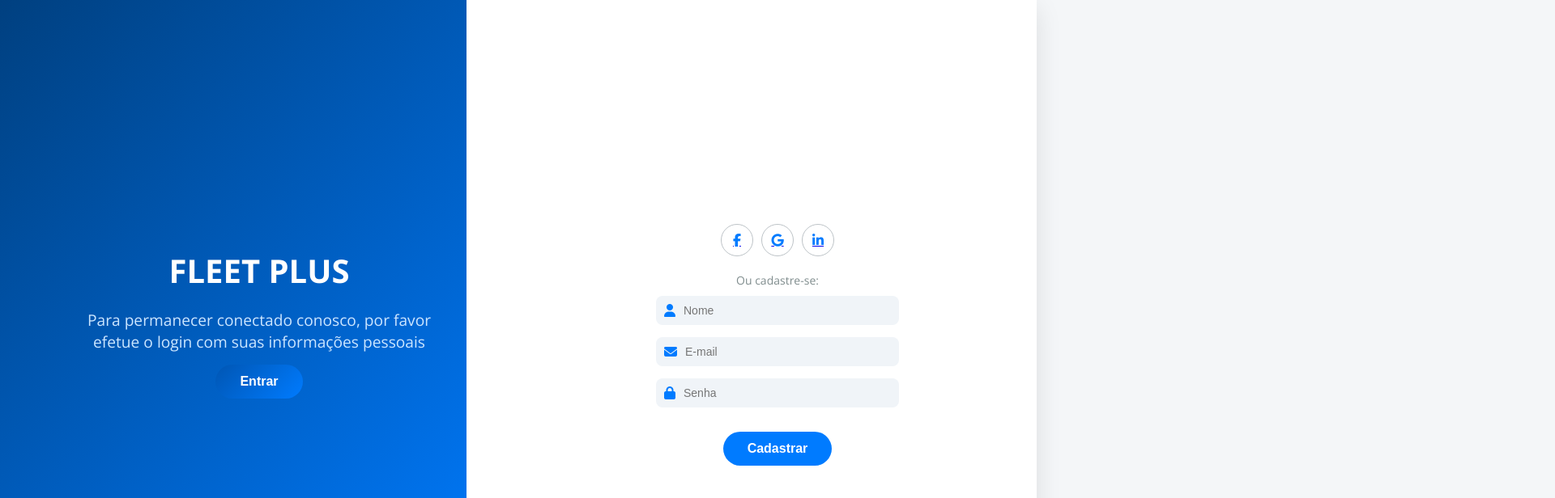
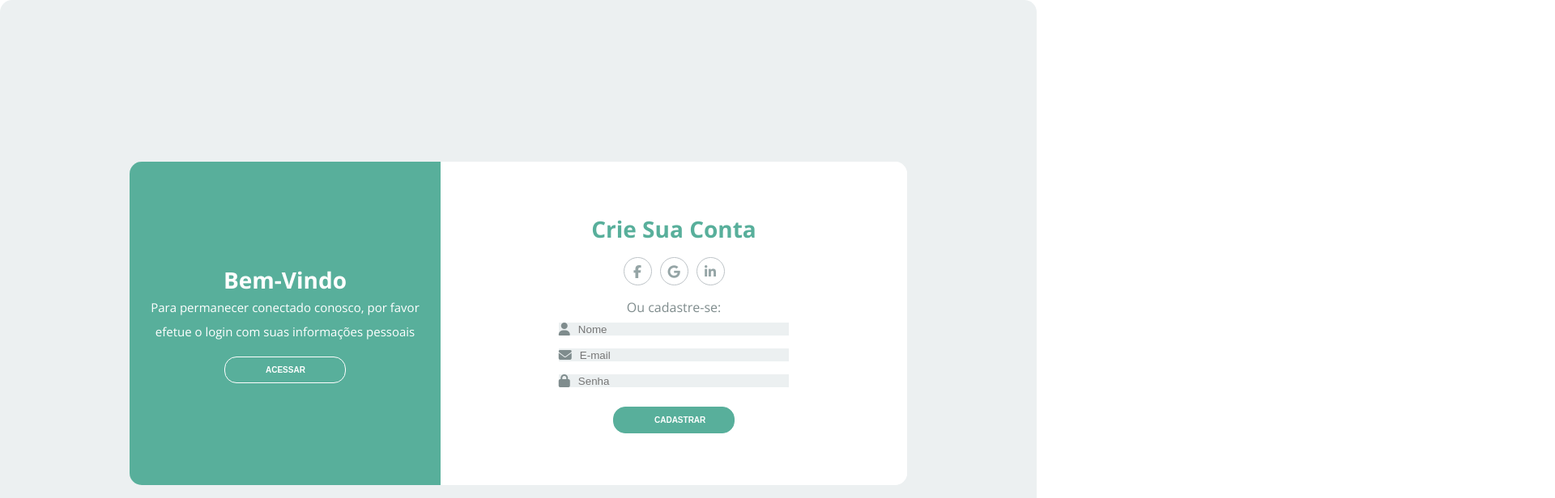
Before and after one commit to HudsonCarneiro/Academic-Authentication-Dotnet, a plain HTML site: page Frontend/index.html in a window 1280 px wide. Shown: the top 616 px of the page at 81% size, 1920 px wide, since content can reach past the window. Drawn offline with nearby package versions, Linux system fonts and the light colour scheme.

Commit message:
STYLE EDIT

```diff
--- a/Frontend/Css/styles.css
+++ b/Frontend/Css/styles.css
@@ -1,242 +1,356 @@
 @import url('https://fonts.googleapis.com/css2?family=Open+Sans:wght@300;400;700&display=swap');
 
-/* RESET */
-* {
+*{
     margin: 0;
     padding: 0;
     box-sizing: border-box;
 }
 
-body {
-    font-family: 'Open Sans', sans-serif;
-    background-color: #f4f6f8;
-    color: #2c3e50;
+input:-webkit-autofill{
+    --webkit-box-shadow: 0 0 0px 1000px #ecf01f1 insert !important;
+    --webkit-text-fill-color: #000 !important;
 }
 
-.container {
+body{
+    font-family: 'Open Sans', sans-serif;
+}
+
+.container{
     display: flex;
     justify-content: center;
     align-items: center;
     height: 100vh;
+    border-radius: 15px;
+    background-color: #ecf0f1;
 }
 
-.content {
+.content{
     position: relative;
-    width: 900px;
-    height: 550px;
-    background: #ffffff;
-    box-shadow: 0 10px 30px rgba(0, 0, 0, 0.1);
-    overflow: hidden;
+    justify-content: space-between;
+    align-items: center;
+    width: 960px;
+    height: 50%;
+    border-radius: 15px;
+    background-color: #FFF;
 }
 
-.content::before {
+.content::before{
     content: "";
     position: absolute;
-    left: 0;
-    width: 45%;
+    width: 40%;
     height: 100%;
-    background: linear-gradient(135deg, #004080, #007bff);
-    transition: 0.6s;
+    background-color: #58af9b;
+}
+
+.first-content{
+    display: flex;
+}
+
+.first-content .second-colunm{
+    z-index: 2;
+}
+
+.second-content{
+    display: flex;
+    position: absolute;
+}
+
+.first-colunm{
+    text-align: center;
+    width: 40%;
+    z-index: 1;
+    padding: 15px;
+}
+
+.second-colunm{
+    text-align: center;
+    display: flex;
+    flex-direction: column;
+    align-items: center;
+    width: 60%;
+    padding: 15px;
+}
+
+.first-content .second-colunm{
+    z-index: 2;
+}
+
+.second-content .first-colunm{
+    order: 2;
+    z-index: -1;
+}
+
+.second-content .second-colunm{
+    order: 1;
+    z-index: -1;
+}
+
+.title{
+    font-size: 28px;
+    font-weight: bold;
+    text-transform: capitalize;
+}
+
+.title-primary{
+    color: #FFF;
+}
+
+.title-second{
+    color: #58af9b;
+}
+
+.description-primary{
+    font-size: 15px;
+    font-weight: 300;
+    line-height: 30px;
+    color: #FFF;
+}
+
+.description-second{
+    color: #7f8c8d;
+}
+
+.form{
+    display: flex;
+    flex-direction: column;
+    width: 55%;
+}
+
+.form input{
+    height: 45%;
+    width: 100%;
+    border: none;
+    background-color: #ecf0f1;
+}
+
+.label-input{
+    display: flex;
+    align-items: center;
+    background-color: #ecf0f1;
+    margin: 8px;
+}
+
+.list-social-midia{
+    display: flex;
+    list-style-type: none;
+}
+
+.item-social-midia{
+    margin: 1rem 0;
+    border: 1px solid #bdc3c7;
+    border-radius: 50%;
+    height: 35px;
+    width: 35px;
+    line-height: 35px;
+    text-align: center;
+    color: #95a5a6;
+}
+
+.link-social-midia:hover .item-social-midia{
+    background-color: #58af9b;
+    border: 1px solid #58af9b;
+    color: #ffffff;
+}
+
+.link-social-midia:not(:first-child){
+    margin-left: 10px;
+}
+
+.link-social-midia .item-social-midia{
+    transition: background-color 1.5s;
+}
+
+.button{
+    align-self: center;
+    font-weight: bold;
+    text-transform: uppercase;
+    cursor: pointer;
+    color: #ffffff;
+    font-size: 10px;
+    padding: 10px 50px;
+    width: 150px;
+    border-radius: 15px;
+    margin-top: 1rem;
+    transition: background-color 1s;
+}
+
+.button-primary{
+    background-color: transparent;
+    border: 1px solid #ffffff;
+}
+
+.button-primary:hover{
+    background-color: #ffffff;
+    color: #58af9b;
+}
+
+.button-second{
+    background-color: #58af9b;
+    border: 1px solid #58af9b;
+}
+
+.button-second:hover{
+    background-color: #ffffff;
+    border: 1px solid #58af9b;
+    color: #58af9b;
+}
+
+.icons{
+    color: #7f8c8d;
+    padding-right: 10px;
+}
+
+.on-load .content::before{
+    border-top-left-radius: 15px;
+    border-bottom-left-radius: 15px;
+    border-top-right-radius: 0px;
+    border-bottom-right-radius: 0px;
+}
+
+.sign-up .first-content .first-colunm{
+    z-index: 3;
+}
+
+.sign-up .first-content .second-colunm{
     z-index: 1;
 }
 
-/* BLOCOS DE CONTEÚDO */
-.first-content,
-.second-content {
-    position: absolute;
-    top: 0;
-    left: 0;
-    width: 100%;
-    height: 100%;
-    display: flex;
-    transition: opacity 0.5s ease, z-index 0.5s ease, transform 0.5s ease;
-    transform: translateX(0%);
+.sign-up .second-content .first-colunm{
+    z-index: -1;
 }
 
-.second-content {
-    transform: translateX(100%);
-    z-index: 1;
-    opacity: 0;
+.sign-up .second-content .second-colunm{
+    position: relative;
+    z-index: -1;
+    animation: deslocamentoUp .5s;
 }
 
-.container.sign-up .first-content {
-    transform: translateX(-100%);
-    opacity: 0;
+.sign-up .content::before{
+    border-top-left-radius: 15px;
+    border-bottom-left-radius: 15px;
+    border-top-right-radius: 0px;
+    border-bottom-right-radius: 0px;
+    left: 0;
+    z-index: 2;
+    animation: slideUp .5s;
+}
+
+.sign-in .first-content .first-colunm{
+    z-index: -1;
+}
+
+.sign-in .first-content .second-colunm{
+    position: relative;
+    z-index: -1;
+    animation: deslocamentoIn .5s;
+}
+
+.sign-in .second-content .first-colunm{
+    z-index: 3;
+}
+
+.sign-in .second-content .second-colunm{
     z-index: 1;
 }
 
-.container.sign-up .second-content {
-    transform: translateX(0%);
-    opacity: 1;
+.sign-in .content::before{
+    border-top-left-radius: 0px;
+    border-bottom-left-radius: 0px;
+    border-top-right-radius: 15px;
+    border-bottom-right-radius: 15px;
+    left: 60%;
     z-index: 2;
+    animation: slideIn .5s;
 }
 
-.container.sign-in .first-content {
-    transform: translateX(0%);
-    opacity: 1;
-    z-index: 2;
+@keyframes deslocamentoUp{
+    from{
+        right: 0;
+        opacity: 1;
+        z-index: 1;
+    }
+    25%{
+        right: -80px;
+        opacity: .5;
+        z-index: 1;
+    }
+    50%{
+        right: -100px;
+        opacity: .2;
+        z-index: 1;
+    }
+    to{
+        right: -110px;
+        opacity: 0;
+        z-index: -1;
+    }
 }
 
-.container.sign-in .second-content {
-    transform: translateX(100%);
-    opacity: 0;
-    z-index: 1;
+@keyframes slideUp{
+    from{
+        left: 60%;
+        width: 40%;
+    }
+    25%{
+        left: 40%;
+        width: 45%;
+    }
+    50%{
+        left: 30%;
+        width: 55%;
+    }
+    75%{
+        left: 20%;
+        width: 45%;
+    }
+    to{
+        left: 0%;
+        width: 40%;
+    }
 }
 
-/* COLUNAS */
-.first-column,
-.second-column {
-    display: flex;
-    flex-direction: column;
-    align-items: center;
-    justify-content: center;
-    width: 50%;
-    padding: 40px 20px;
-    text-align: center;
-    position: relative;
-    z-index: 2;
-    color: #ffffff;
+@keyframes deslocamentoIn{
+    from{
+        left: 0;
+        opacity: 1;
+        z-index: 1;
+    }
+    25%{
+        left: -80px;
+        opacity: .5;
+        z-index: 1;
+    }
+    50%{
+        left: -100px;
+        opacity: .2;
+        z-index: 1;
+    }
+    to{
+        left: -110px;
+        opacity: 0;
+        z-index: -1;
+    }
 }
 
-/* TÍTULOS E TEXTOS */
-.title-primary {
-    font-size: 2.5rem;
-    font-weight: 700;
-    margin-bottom: 20px;
-    color: #ffffff;
-}
-
-.description-primary {
-    font-size: 1.2rem;
-    color: #cce6ff;
-}
-
-.description-second {
-    color: #7f8c8d;
-    font-size: 14px;
-    margin-bottom: 10px;
-}
-
-/* BOTÕES */
-.button,
-.button-primary,
-.button-second {
-    padding: 12px 30px;
-    border: none;
-    border-radius: 25px;
-    color: #ffffff;
-    font-size: 1rem;
-    font-weight: 600;
-    cursor: pointer;
-    transition: background 0.3s ease, transform 0.2s ease;
-    margin-top: 15px;
-}
-
-.button-primary {
-    background: linear-gradient(135deg, #0056b3, #007bff);
-}
-
-.button-primary:hover {
-    background: linear-gradient(135deg, #003d80, #0056b3);
-    transform: translateY(-2px);
-}
-
-.button-second {
-    background-color: #007bff;
-}
-
-.button-second:hover {
-    background-color: #0056b3;
-}
-
-/* FORMULÁRIO */
-.form {
-    width: 100%;
-    max-width: 300px;
-}
-
-.label-input {
-    display: flex;
-    align-items: center;
-    background: #f0f4f8;
-    border-radius: 8px;
-    padding: 10px;
-    margin-bottom: 15px;
-    transition: 0.3s;
-}
-
-.label-input input {
-    border: none;
-    background: transparent;
-    outline: none;
-    width: 100%;
-    padding-left: 10px;
-    font-size: 14px;
-}
-
-.label-input:focus-within {
-    background: #e1e9f0;
-    box-shadow: 0 0 0 2px #007bff33;
-}
-
-/* ÍCONES */
-.icons {
-    color: #007bff;
-}
-
-/* REDES SOCIAIS */
-.list-social-midia {
-    display: flex;
-    gap: 10px;
-    justify-content: center;
-    margin: 20px 0;
-    list-style: none;
-}
-
-.item-social-midia {
-    border: 1px solid #bdc3c7;
-    border-radius: 50%;
-    height: 40px;
-    width: 40px;
-    display: flex;
-    align-items: center;
-    justify-content: center;
-    color: #007bff;
-    transition: background-color 0.3s, color 0.3s;
-}
-
-.link-social-midia:hover .item-social-midia {
-    background-color: #007bff;
-    color: #ffffff;
-}
-
-/* VISIBILIDADE CONDICIONAL AJUSTADA */
-.container.sign-up .first-content .second-column,
-.container.sign-in .second-content .second-column {
-    display: flex;
-}
-
-.container.sign-up .second-content .first-column,
-.container.sign-in .first-content .first-column {
-    display: none;
-}
-
-
-/* RESPONSIVO MOBILE */
-@media (max-width: 768px) {
-    .content {
-        flex-direction: column;
-        width: 95%;
-        height: auto;
+@keyframes slideIn{
+    from{
+        left: 0%;
+        width: 40%;
     }
-
-    .first-column,
-    .second-column {
-        width: 100%;
-        padding: 20px;
+    25%{
+        left: 20%;
+        width: 45%;
     }
-
-    .content::before {
-        display: none;
+    50%{
+        left: 30%;
+        width: 55%;
+    }
+    75%{
+        left: 40%;
+        width: 45%;
+    }
+    to{
+        left: 60%;
+        width: 40%;
     }
 }
--- a/Frontend/Js/login.js
+++ b/Frontend/Js/login.js
@@ -1,22 +1,15 @@
-// Seletores
 var body = document.querySelector("body");
-var container = document.querySelector(".container");
 var signInButton = document.querySelector("#signIn");
 var signUpButton = document.querySelector("#signUp");
 
-// Efeito ao carregar a página
-body.onload = function () {
+body.onload = function(){
     body.className = "on-load";
-};
+}
 
-// Evento para "Cadastrar" (mostrar formulário de cadastro)
-signUpButton.addEventListener('click', () => {
-    container.classList.add('sign-up');
-    container.classList.remove('sign-in');
-});
+signInButton.addEventListener("click", function(){
+    body.className = "sign-in";
+})
 
-// Evento para "Entrar" (mostrar formulário de login)
-signInButton.addEventListener('click', () => {
-    container.classList.add('sign-in');
-    container.classList.remove('sign-up');
-});
+signUpButton.addEventListener("click", function(){
+    body.className = "sign-up";
+})
--- a/Frontend/index.html
+++ b/Frontend/index.html
@@ -1,26 +1,28 @@
 <!DOCTYPE html>
-<html lang="pt-BR">
+<html>
 
     <head>
+
         <meta charset='UTF-8'>
         <meta http-equiv='X-UA-Compatible' content='IE=edge'>
-    <meta name='viewport' content='width=device-width, initial-scale=1.0'>
+        <meta name='viewpoint' content='width=device-width, initial-scale=1.0'>
         <link rel="stylesheet" href="Css/styles.css">
         <script src="https://kit.fontawesome.com/2ca71d1b50.js" crossorigin="anonymous"></script>
         <title>Login</title>
+
     </head>
 
     <body>
 
         <div class="container">
             <div class="content first-content">
-            <div class="first-column">
-                <h2 class="title title-primary">FLEET PLUS</h2>
+                <div class="first-colunm">
+                    <h2 class="title title-primary">Bem-vindo</h2>
                     <p class="description description-primary">Para permanecer conectado conosco, por favor</p>
                     <p class="description description-primary">efetue o login com suas informações pessoais</p>
-                <button id="signIn" class="button button-primary">Entrar</button>
+                    <button id="signIn" class="button button-primary">Acessar</button>
                 </div>
-            <div class="second-column">
+                <div class="second-colunm">
                     <h2 class="title title-second">Crie sua conta</h2>
                     <div class="social-midia">
                         <ul class="list-social-midia">
@@ -43,15 +45,15 @@
                     </div>
                     <p class="description description-second">Ou cadastre-se: </p>
                     <form class="form">
-                    <label class="label label-input">
+                        <label class="label label-input" for="">
                             <i class="fas fa-user icons"></i>
                             <input type="text" placeholder="Nome">
                         </label>
-                    <label class="label label-input">
+                        <label class="label label-input" for="">
                             <i class="fas fa-envelope icons"></i>
                             <input type="email" placeholder="E-mail">
                         </label>
-                    <label class="label label-input">
+                        <label class="label label-input" for="">
                             <i class="fas fa-lock icons"></i>
                             <input type="password" placeholder="Senha">
                         </label>
@@ -61,15 +63,17 @@
             </div>
 
             <div class="content second-content">
-            <div class="first-column">
-                <h2 class="title title-primary">FLEET PLUS</h2>
+                <div class="first-colunm">
+                    <h2 class="title title-primary">Olá, Bem Vindo!</h2>
                     <p class="description description-primary">Faça seu cadastro</p>
                     <p class="description description-primary">e começe sua jornada conosco</p>
                     <button id="signUp" class="button button-primary">Cadastrar</button>
                 </div>
-            <div class="second-column">
+                <div class="second-colunm">
                     <h2 class="title title-second">Acesse com a sua conta</h2>
-                <div class="social-midia"></div>
+                    <div class="social-midia">
+
+                    </div>
                     <p class="description description-second">ou utilize seu e-mail e senha</p>
                     <form class="form">
                         <label class="label label-input">
@@ -86,7 +90,6 @@
                 </div>
             </div>
         </div>
-
         <script src="Js/login.js"></script>
     </body>
 
```
Lines whose indentation alone changed are shown as unchanged.
